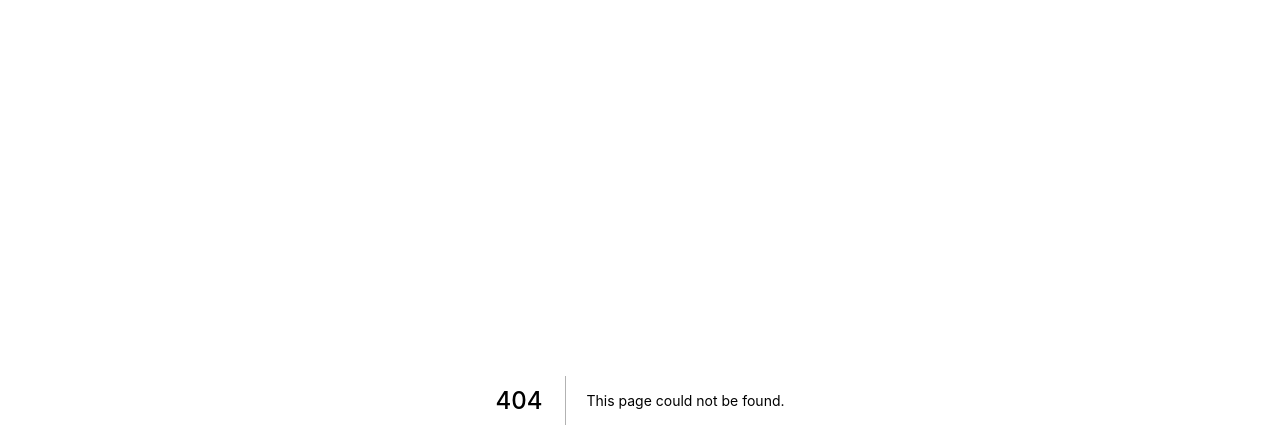
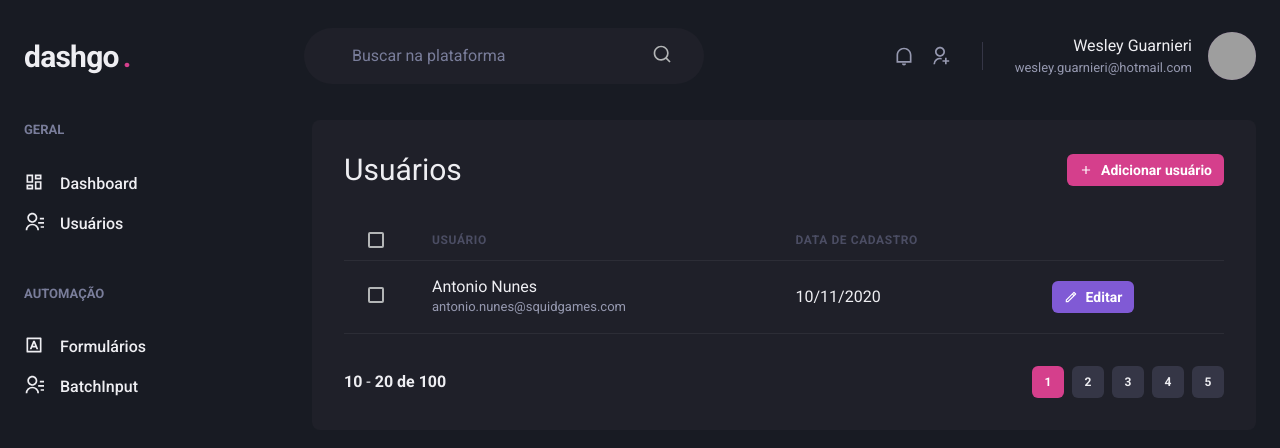
Before and after one commit to wesleytrindade/dashgo, a Next.js app: page /users in a window 1280 px wide. Before the commit this address had no page. Shown: the top 448 px of the page. Built offline with nearby package versions, Linux system fonts and the light colour scheme; grey boxes are pictures that could not be loaded.

Commit message:
término do desenvolvimento das telas

```diff
--- a/package.json
+++ b/package.json
@@ -16,7 +16,7 @@
     "framer-motion": "^5.2.0",
     "next": "12.0.2",
     "react": "17.0.2",
-    "react-apexcharts": "^1.3.9",
+    "react-apexcharts": "^1.3.7",
     "react-dom": "17.0.2",
     "react-icons": "^4.3.1"
   },
--- a/src/components/Header.tsx
+++ b/src/components/Header.tsx
@@ -80,7 +80,7 @@ export function Header() {
                         </Text>
                     </Box>
 
-                    <Avatar size="md" name="Wesley Trindade Guarnieri" src="http://github.com/wesleytrindade.png"/>
+                    <Avatar size="md" name="Wesley Guarnieri" src="http://github.com/wesleytrindade.png"/>
                 </Flex>
             </Flex>
         </Flex>
--- /dev/null
+++ b/src/components/Pagination/Index.tsx
@@ -0,0 +1,55 @@
+import { Stack, Box } from "@chakra-ui/react";
+import { Paginator } from "./Paginator";
+import { useState, useEffect } from 'react';
+
+
+interface PaginationProps {
+    pages: number,
+    activePage?: number,
+    itensPerPage?: number
+    totalItens: number
+}
+export function Pagination({ pages, activePage, itensPerPage = 10, totalItens }: PaginationProps) {
+
+    const [activePageState, setActivePageState] = useState(activePage);
+
+    function handleActivePage(valor: number): void {
+        setActivePageState(valor)
+    }
+
+
+    function loadPaginator() {
+        let paginators = [];
+        for (let i = 0; i < pages; i++) {
+            paginators.push(<Paginator pageNumber={i === 0 ? 1 : i + 1} activePage={i === activePageState - 1} handleClickActivePage={handleActivePage} />)
+        }
+        return (
+            <Stack
+                direction="row"
+                mt="8"
+                justify="space-between"
+                align="center"
+                spacing="6"
+            >
+                <Box>
+                    <strong>{activePageState * itensPerPage}</strong> - <strong>{(activePageState * itensPerPage) + itensPerPage} de {totalItens} </strong>
+                </Box>
+                <Stack direction="row" spacing="2">
+                    {paginators.map(paginator => {
+                        return paginator;
+                    })}
+                </Stack>
+
+            </Stack>)
+    }
+
+    useEffect(() => {
+
+        loadPaginator();
+    }, [activePageState]);
+
+   return loadPaginator();
+
+
+
+}
--- /dev/null
+++ b/src/components/Pagination/Paginator.tsx
@@ -0,0 +1,37 @@
+import { Button } from '@chakra-ui/react';
+interface PaginatorProps {
+    pageNumber: number,
+    activePage?: boolean,
+    handleClickActivePage:(valor:number)=>any
+}
+export function Paginator({ pageNumber, activePage = false, handleClickActivePage }:PaginatorProps) {
+    if (activePage) {
+        return (
+            <Button
+                size="sm"
+                fontSize="xs"
+                width="4"
+                colorScheme="pink"
+                disabled
+                _disabled={{
+                    bgColor:"pink.500",
+                    cursor:"default"
+                }}
+                onClick={()=>{debugger; handleClickActivePage(pageNumber)}}
+            > {pageNumber}</Button>
+        )
+    }
+
+    return (
+        <Button
+            size="sm"
+            fontSize="xs"
+            width="4"
+            bg="gray.700"
+            _hover={{
+                bg:"gray.500"
+            }}
+            onClick={()=>{debugger; handleClickActivePage(pageNumber)}}
+        >{ pageNumber}</Button >
+    )
+}
--- /dev/null
+++ b/src/pages/users/index.tsx
@@ -0,0 +1,77 @@
+import { Box, Flex, Heading, Icon, Button, Table, Thead, Tr, Th, Checkbox, Tbody, Td, Text } from '@chakra-ui/react';
+import { RiPencilLine, RiAddLine } from 'react-icons/ri';
+import { Header } from '../../components/Header';
+import { Pagination } from '../../components/Pagination/Index';
+import { Sidebar } from '../../components/Sidebar/Index';
+
+
+export default function UserList() {
+
+
+    return (
+        <Box>
+            <Header />
+            <Flex w="100%" my="6" maxWidth={1480} mx="auto" px="6">
+                <Sidebar />
+                <Box flex="1" borderRadius={8} bg="gray.800" p="8">
+                    <Flex mb="8" justify="space-between" align="center">
+                        <Heading size="lg" fontWeight="normal">Usuários</Heading>
+                        <Button
+                            as="a"
+                            size="sm"
+                            fontSize="sm"
+                            colorScheme="pink"
+                            cursor="pointer"
+                            leftIcon={<Icon as={RiAddLine} />}>
+                            Adicionar usuário
+                        </Button>
+                    </Flex>
+
+                    <Table colorScheme="whiteAlpha">
+                        <Thead>
+                            <Tr>
+                                <Th px="6" color="gray.300" w="8">
+                                    <Checkbox colorScheme="pink" />
+                                </Th>
+                                <Th>Usuário</Th>
+                                <Th>Data de cadastro</Th>
+                                <Th></Th>
+                            </Tr>
+                        </Thead>
+
+                        <Tbody>
+                            <Tr>
+                                <Td px="6">
+                                    <Checkbox colorScheme="pink" />
+                                </Td>
+                                <Td>
+                                    <Box>
+                                        <Text fontWeigth="bold"> Antonio Nunes </Text>
+                                        <Text fontSize="small" color="gray.300">antonio.nunes@squidgames.com</Text>
+                                    </Box>
+                                </Td>
+
+                                <Td>
+                                    10/11/2020
+                                </Td>
+                                <Td>
+                                    <Button
+                                        as="a"
+                                        size="sm"
+                                        fontSize="sm"
+                                        colorScheme="purple"
+                                        cursor="pointer"
+                                        leftIcon={<Icon as={RiPencilLine} />}>
+                                        Editar
+                                    </Button>
+                                </Td>
+                            </Tr>
+                        </Tbody>
+                    </Table>
+
+                    <Pagination pages={5} totalItens={100} activePage={1} />
+                </Box>
+            </Flex>
+        </Box>
+    )
+}
```
Also changed, not shown: src/pages/dashboard.tsx (+69 -2 lines), src/pages/users/create.tsx (added, +47 -0 lines), 1 other file (tests, documents, lock files or other folders).
